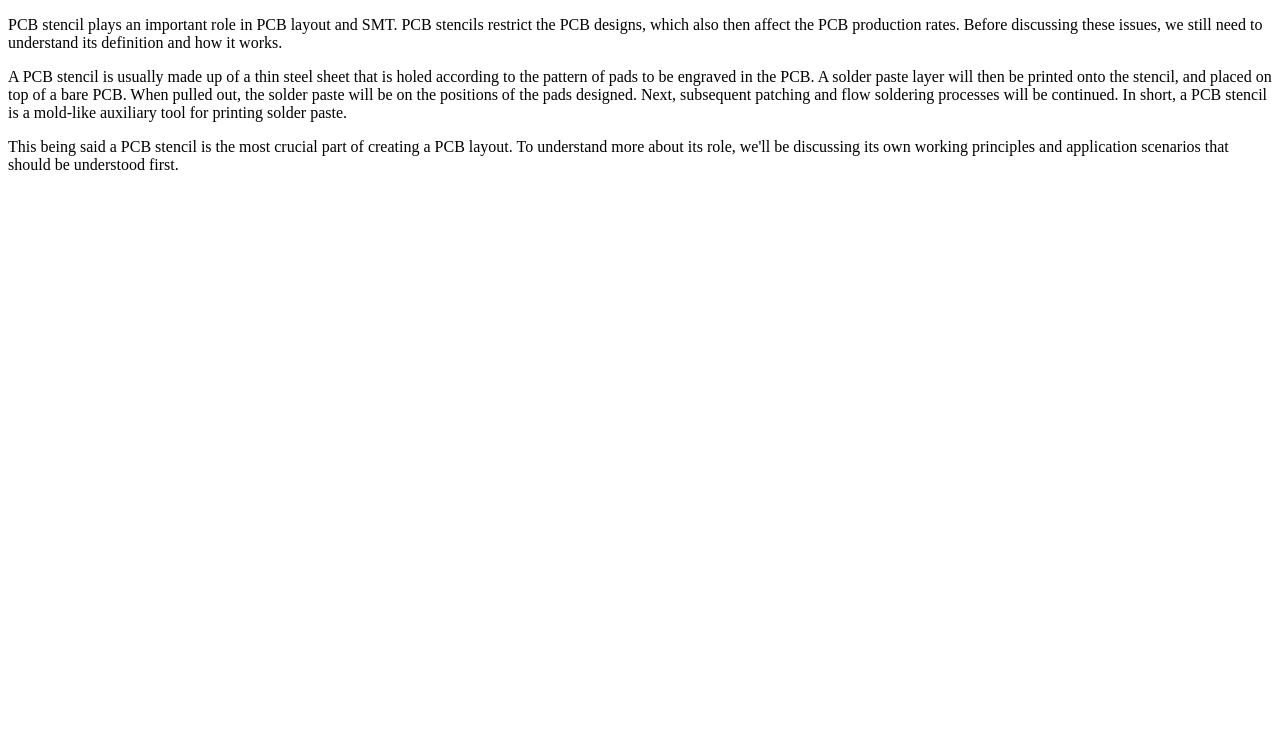
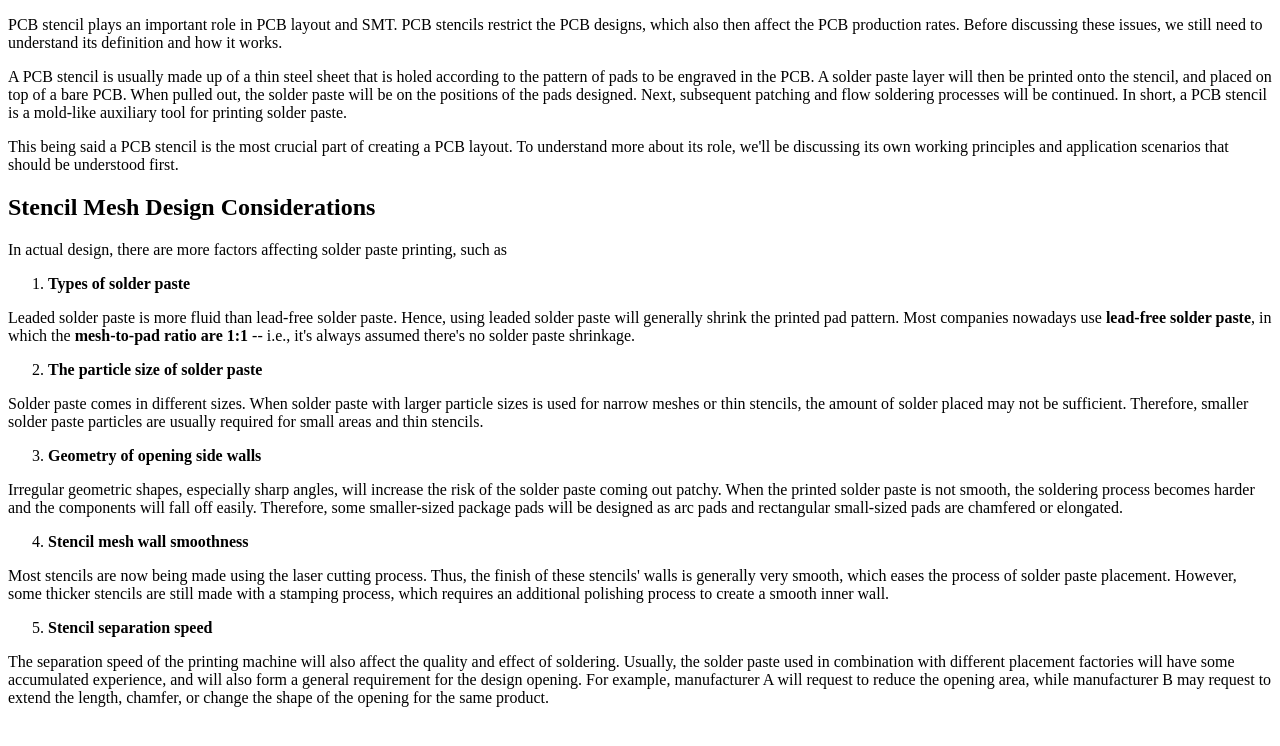
Before and after one commit to orkunzozturk/letstry, a Gatsby site: page /pcb-stencil in a window 1280 px wide. Built offline with nearby package versions, Linux system fonts and the light colour scheme; Gatsby itself is replaced by a stand-in of ours.

Commit message:
Update from Forestry.io nadya@nexpcb.com updated src/pages/pcb-stencil.mdx

```diff
--- a/src/pages/pcb-stencil.mdx
+++ b/src/pages/pcb-stencil.mdx
@@ -2,7 +2,8 @@
 title: PCB Stencil
 description: ''
 author: Jacen Wang
-categories: []
+categories:
+- electronics
 date:
 featured: false
 tags:
@@ -15,3 +16,27 @@ PCB stencil plays an important role in PCB layout and SMT. PCB stencils restrict
 A PCB stencil is usually made up of a thin steel sheet that is holed according to the pattern of pads to be engraved in the PCB. A solder paste layer will then be printed onto the stencil, and placed on top of a bare PCB. When pulled out, the solder paste will be on the positions of the pads designed. Next, subsequent patching and flow soldering processes will be continued. In short, a PCB stencil is a mold-like auxiliary tool for printing solder paste.
 
 This being said a PCB stencil is the most crucial part of creating a PCB layout. To understand more about its role, we'll be discussing its own working principles and application scenarios that should be understood first.
+
+## Stencil Mesh Design Considerations
+
+In actual design, there are more factors affecting solder paste printing, such as
+
+1. **Types of solder paste**
+
+Leaded solder paste is more fluid than lead-free solder paste. Hence, using leaded solder paste will generally shrink the printed pad pattern. Most companies nowadays use **lead-free solder paste**, in which the **mesh-to-pad ratio are 1:1** -- i.e., it's always assumed there's no solder paste shrinkage.
+
+2. **The particle size of solder paste**
+
+Solder paste comes in different sizes. When solder paste with larger particle sizes is used for narrow meshes or thin stencils, the amount of solder placed may not be sufficient. Therefore, smaller solder paste particles are usually required for small areas and thin stencils.
+
+3. **Geometry of opening side walls**
+
+Irregular geometric shapes, especially sharp angles, will increase the risk of the solder paste coming out patchy. When the printed solder paste is not smooth, the soldering process becomes harder and the components will fall off easily. Therefore, some smaller-sized package pads will be designed as arc pads and rectangular small-sized pads are chamfered or elongated.
+
+4. **Stencil mesh wall smoothness**
+
+Most stencils are now being made using the laser cutting process. Thus, the finish of these stencils' walls is generally very smooth, which eases the process of solder paste placement. However, some thicker stencils are still made with a stamping process, which requires an additional polishing process to create a smooth inner wall.
+
+5. **Stencil separation speed**
+
+The separation speed of the printing machine will also affect the quality and effect of soldering. Usually, the solder paste used in combination with different placement factories will have some accumulated experience, and will also form a general requirement for the design opening. For example, manufacturer A will request to reduce the opening area, while manufacturer B may request to extend the length, chamfer, or change the shape of the opening for the same product.
```
